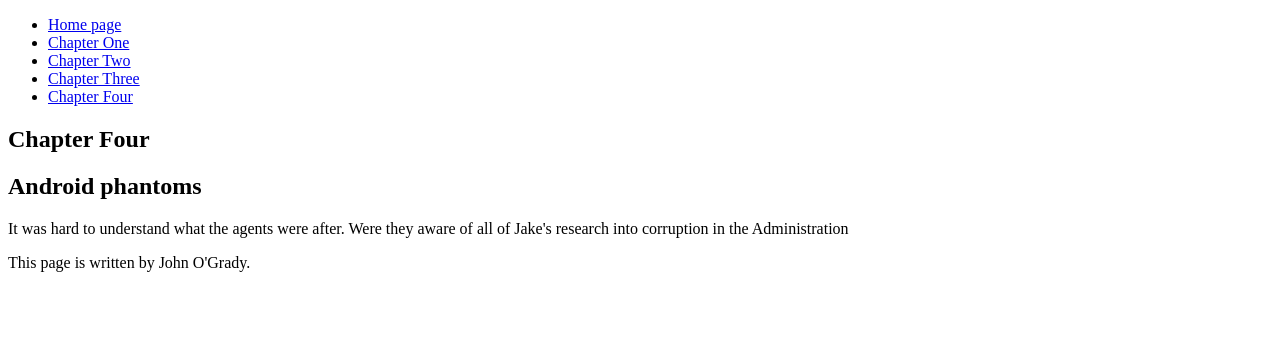
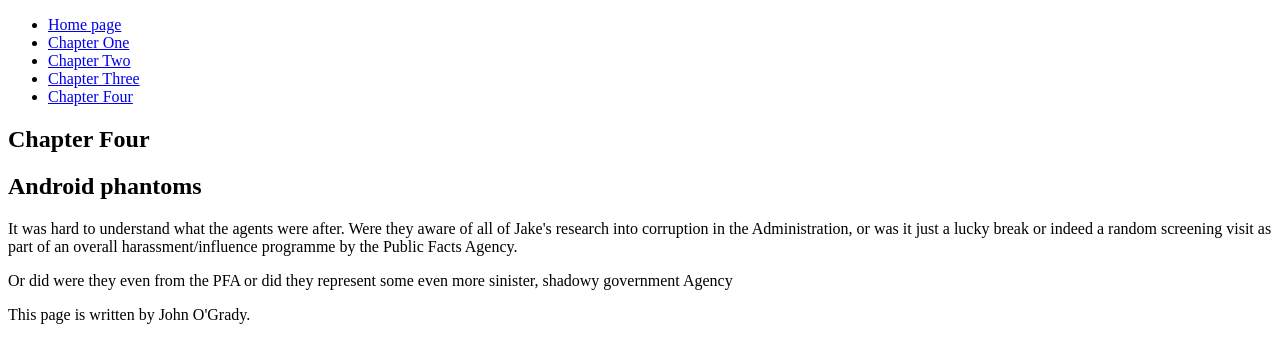
Before and after one commit to johnjogrady/githubproject, a plain HTML site: page chapterfour.html in a window 1280 px wide. Drawn offline with Linux system fonts and the light colour scheme.

Commit message:
4.1
added some additional detail

```diff
--- a/chapterfour.html
+++ b/chapterfour.html
@@ -30,8 +30,10 @@
         <h1>Chapter Four</h1>
         <h2>Android phantoms</h2>
                 <p>
-                    It was hard to understand what the agents were after. Were they aware of all of Jake's research into corruption in the Administration
+                    It was hard to understand what the agents were after. Were they aware of all of Jake's research into corruption in the Administration, or was it just a lucky break or indeed a random
+                    screening visit as part of an overall harassment/influence programme by the Public Facts Agency.
                 </p>
+        <p> Or did were they even from the PFA or did they represent some even more sinister, shadowy government Agency</p>
 
 			<p>
 
```
